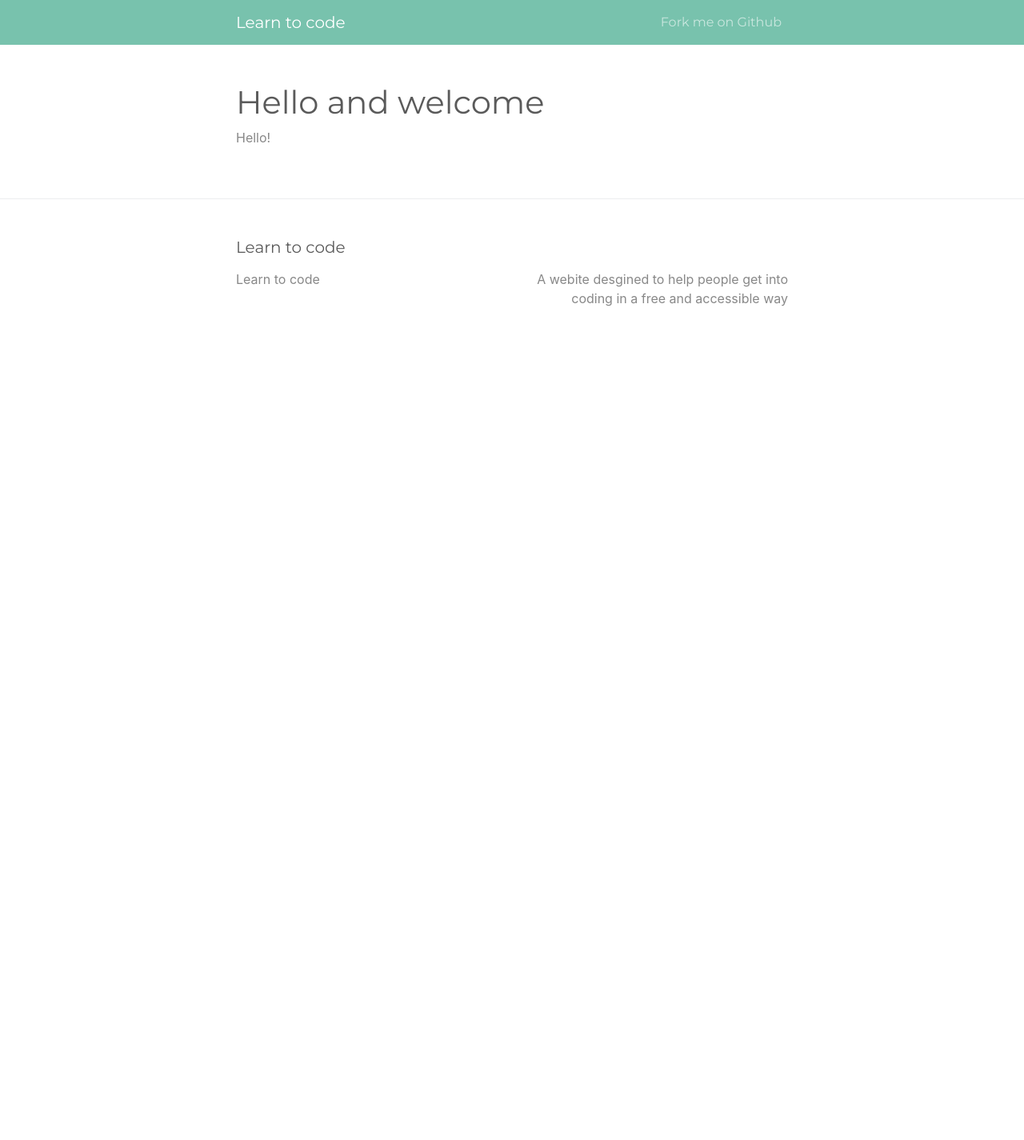
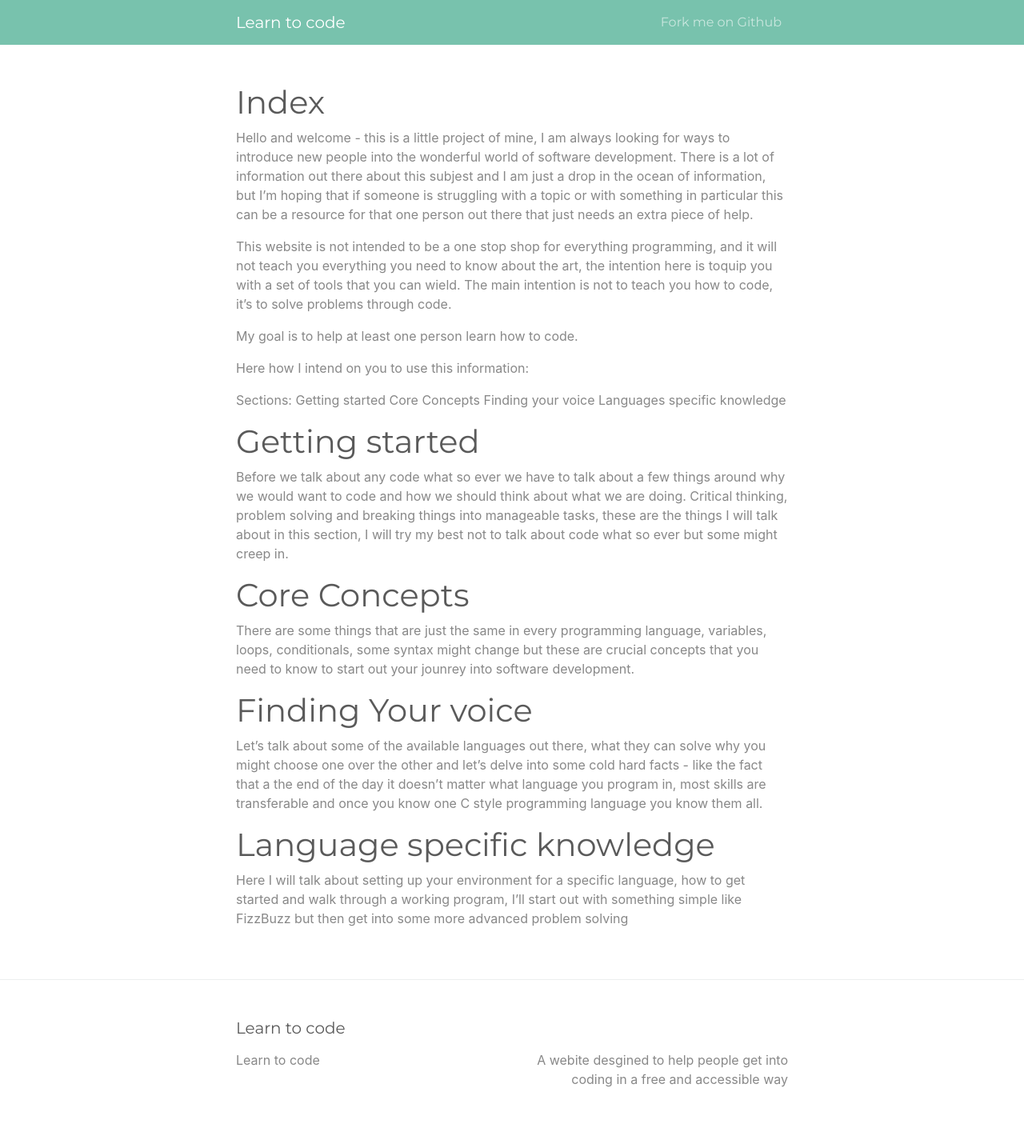
Before and after one commit to joro550/learntocode, a Jekyll site: the page built from index.md, in a window 1280 px wide. Shown: the whole page at 80% size. Built offline with Jekyll 4.4.1, drawn with Linux system fonts in a browser that asks for light colours; before the commit the page ends 900 px from its top, so only the background shows below that.

Commit message:
Intro text

```diff
--- a/index.md
+++ b/index.md
@@ -1,6 +1,34 @@
 ---
 layout: page
-title: Hello and welcome
+title: Index
 ---
 
-Hello!
+Hello and welcome - this is a little project of mine, I am always looking for ways to introduce new people into the wonderful world of software development. There is a lot of information out there about this subjest and I am just a drop in the ocean of information, but I'm hoping that if someone is struggling with a topic or with something in particular this can be a resource for that one person out there that just needs an extra piece of help.
+
+This website is not intended to be a one stop shop for everything programming, and it will not teach you everything you need to know about the art, the intention here is toquip you with a set of tools that you can wield. The main intention is not to teach you how to code, it's to solve problems through code.
+
+My goal is to help at least one person learn how to code.
+
+Here how I intend on you to use this information:
+
+Sections:
+    Getting started
+    Core Concepts
+    Finding your voice
+    Languages specific knowledge
+
+# Getting started
+
+Before we talk about any code what so ever we have to talk about a few things around why we would want to code and how we should think about what we are doing. Critical thinking, problem solving and breaking things into manageable tasks, these are the things I will talk about in this section, I will try my best not to talk about code what so ever but some might creep in.
+
+# Core Concepts
+
+There are some things that are just the same in every programming language, variables, loops, conditionals, some syntax might change but these are crucial concepts that you need to know to start out your jounrey into software development.
+
+# Finding Your voice
+
+Let's talk about some of the available languages out there, what they can solve why you might choose one over the other and let's delve into some cold hard facts - like the fact that a the end of the day it doesn't matter what language you program in, most skills are transferable and once you know one C style programming language you know them all.
+
+# Language specific knowledge
+
+Here I will talk about setting up your environment for a specific language, how to get started and walk through a working program, I'll start out with something simple like FizzBuzz but then get into some more advanced problem solving
```
Also changed, not shown: pages/about-me.md (+2 -0 lines), pages/concepts/intro.md (+10 -0 lines).
